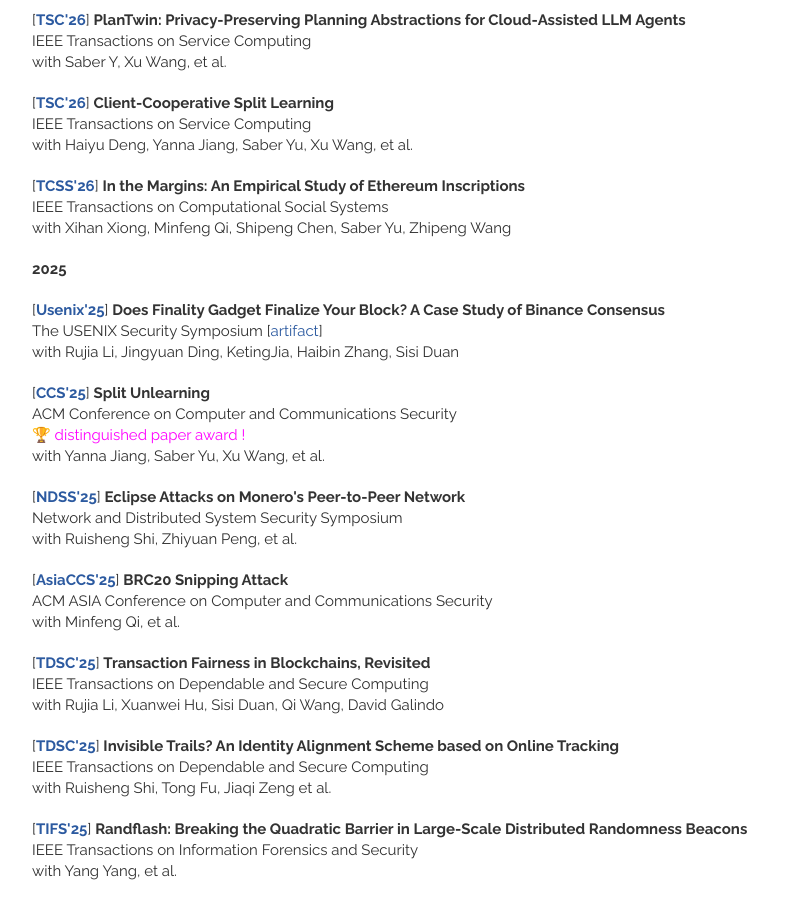
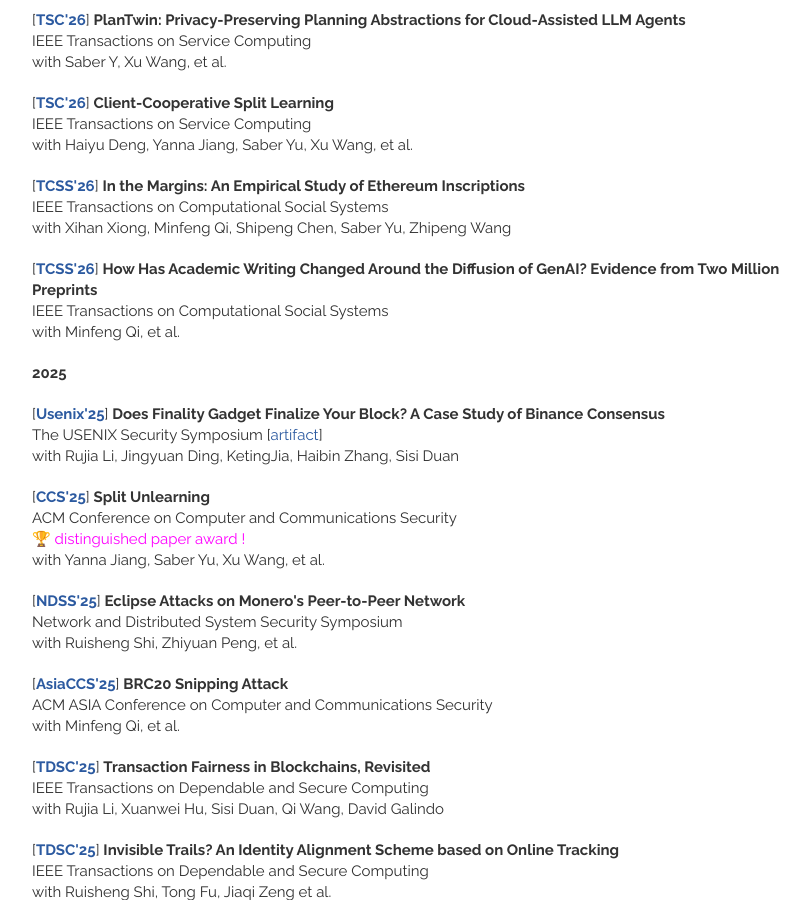
Before and after one commit to qinwang-git/qinwang-git.github.io, a Jekyll site: the page built from publications.html, in a window 1280 px wide and 900 px high, scrolled down 1997 px. Shown: the whole window, without its empty margins (148-958 px from the left). Built offline with Jekyll 4.4.1, drawn with Linux system fonts in a browser that asks for light colours; nearby versions of some CDN libraries.

Commit message:
Update publications.html

```diff
--- a/_includes/publications.html
+++ b/_includes/publications.html
@@ -237,7 +237,14 @@
         </header>
     </article>
 
-
+        <article>
+        <header>
+          [<strong><a href = "https://arxiv.org/pdf/2603.19086" target="_blank">TCSS'26</a></strong>]
+               <strong> How Has Academic Writing Changed Around the Diffusion of GenAI? Evidence from Two Million Preprints </strong>
+            <br> IEEE Transactions on Computational Social Systems
+            <br> with Minfeng Qi, et al.
+        </header>
+    </article>
 
 
 
```
